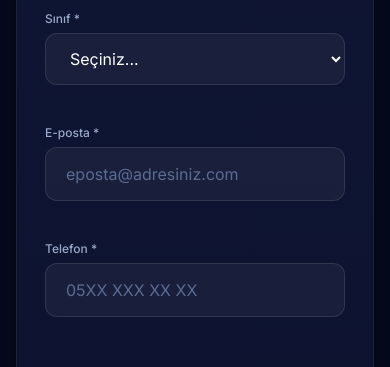
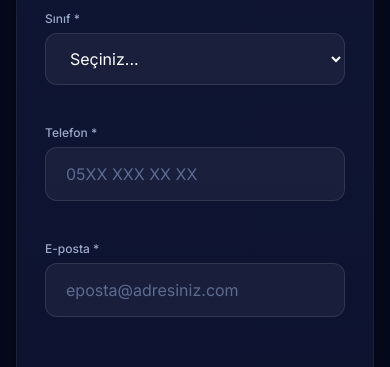
Before and after one commit to BeyzaESER22/HackatonWebSitesi, a Next.js app: page /register in a window 390 px wide. Shown: the part 1700-2067 px from the top of the page. Built offline with nearby package versions, Linux system fonts and the light colour scheme; no server answers.

Commit message:
style: swap phone and email field positions in hackathon form

```diff
--- a/src/components/forms/HackathonForm.js
+++ b/src/components/forms/HackathonForm.js
@@ -170,7 +170,7 @@ export function HackathonForm({ onSuccess }) {
             <Input label="Bölüm *" name="department" value={form.department} onChange={update('department')} placeholder="Bölümünüz" error={errors.department} className={fieldClassName} required />
           </div>
 
-          {/* Row 3: Grade & Email */}
+          {/* Row 3: Grade & Phone */}
           <div className="grid grid-cols-1 md:grid-cols-2 gap-6">
             <Select label="Sınıf *" name="grade" value={form.grade} onChange={update('grade')} error={errors.grade} className={cn(fieldClassName, 'pr-12')} required>
               <option value="">Seçiniz...</option>
@@ -182,13 +182,13 @@ export function HackathonForm({ onSuccess }) {
               <option value="5">5. Sınıf</option>
               <option value="6">6. Sınıf</option>
             </Select>
-            <Input type="email" label="E-posta *" name="email" value={form.email} onChange={update('email')} placeholder="eposta@adresiniz.com" error={errors.email} className={fieldClassName} required />
+            <Input type="tel" label="Telefon *" name="phone" value={form.phone} onChange={update('phone')} placeholder="05XX XXX XX XX" error={errors.phone} className={fieldClassName} required />
           </div>
 
-          {/* Row 4: Phone (Centered) */}
+          {/* Row 4: Email (Centered) */}
           <div className="flex justify-center">
             <div className="w-full md:w-1/2">
-              <Input type="tel" label="Telefon *" name="phone" value={form.phone} onChange={update('phone')} placeholder="05XX XXX XX XX" error={errors.phone} className={fieldClassName} required />
+              <Input type="email" label="E-posta *" name="email" value={form.email} onChange={update('email')} placeholder="eposta@adresiniz.com" error={errors.email} className={fieldClassName} required />
             </div>
           </div>
         </div>
```
